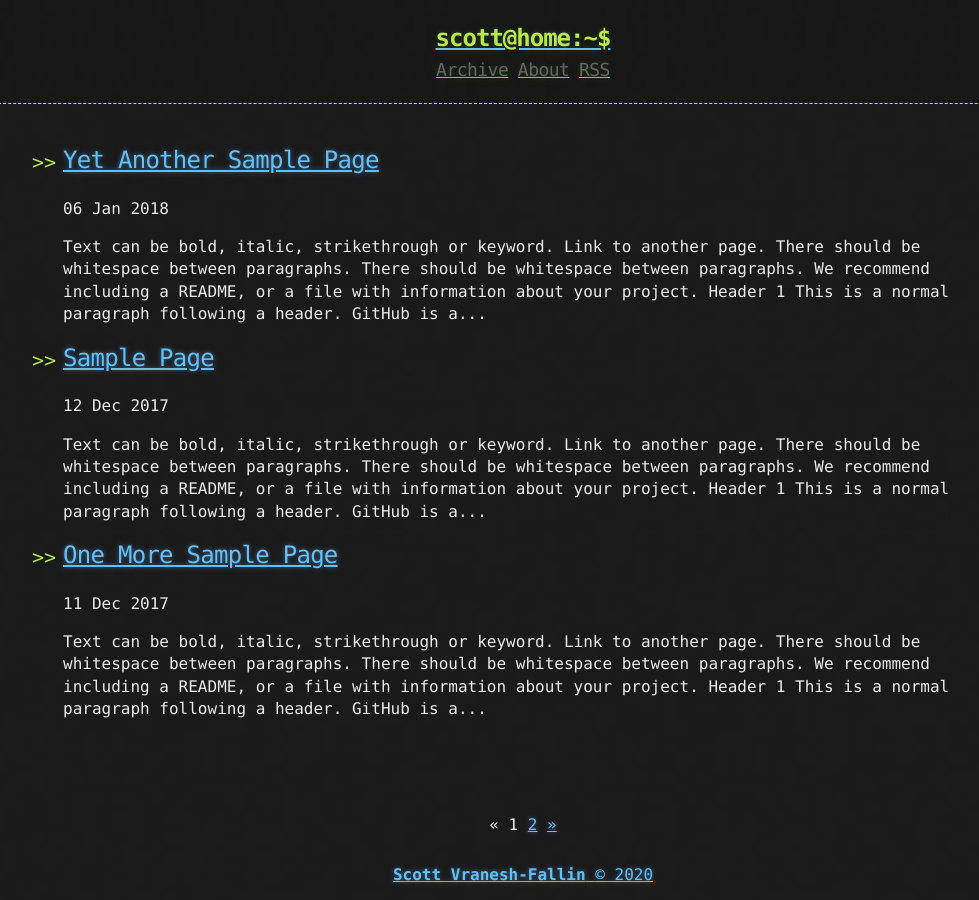
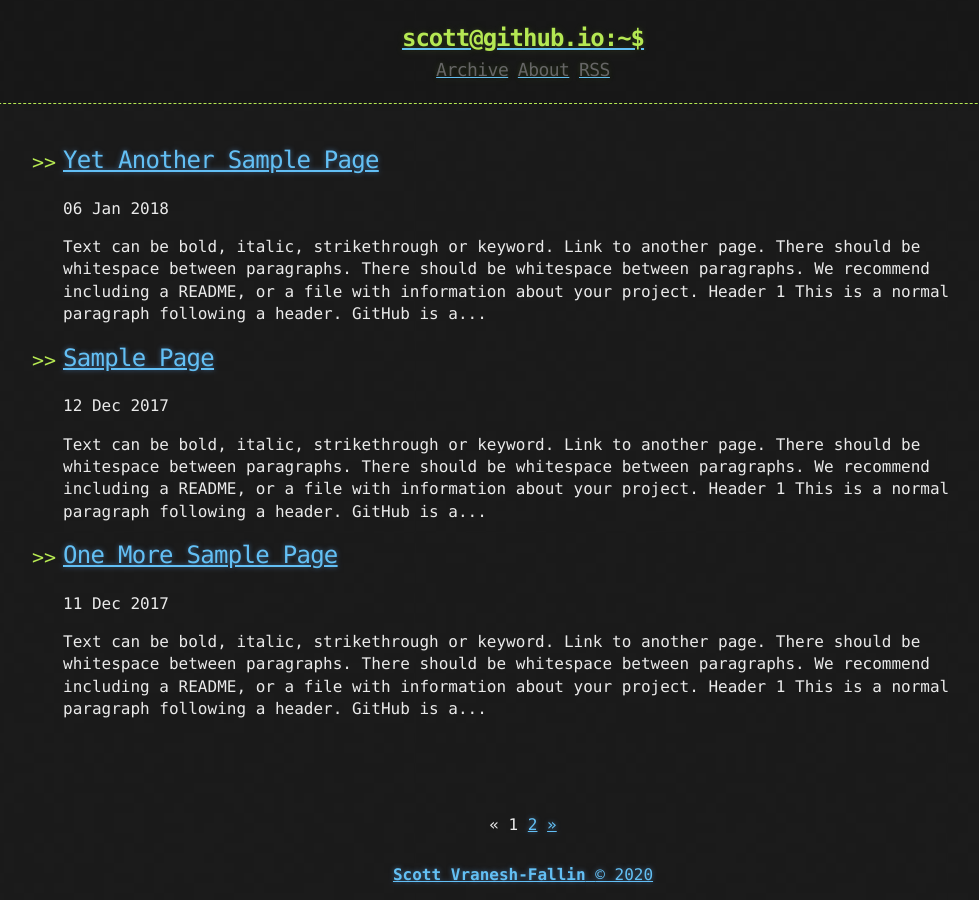
Before and after one commit to svf/svf.github.io, a Jekyll site: the page built from index.html, in a window 1280 px wide. Shown: the whole page, without its empty margins (117-1096 px from the left). Built offline with Jekyll 4.4.1, drawn with Linux system fonts in a browser that asks for light colours; the list of posts is cut into pages by our own code.

Commit message:
changed fake hostname

```diff
--- a/_includes/header.html
+++ b/_includes/header.html
@@ -2,7 +2,7 @@
   <div>
     <a href="{{ "/" | prepend: site.baseurl | replace: '//', '/' }}">
     {% assign owner_first_name = site.owner | split: " " %}
-    <h1>{{ owner_first_name[0] | downcase }}@home:~$</h1>
+    <h1>{{ owner_first_name[0] | downcase }}@github.io:~$</h1>
     </a>
     <div class="header-links">
       {% include links.html %}
```
